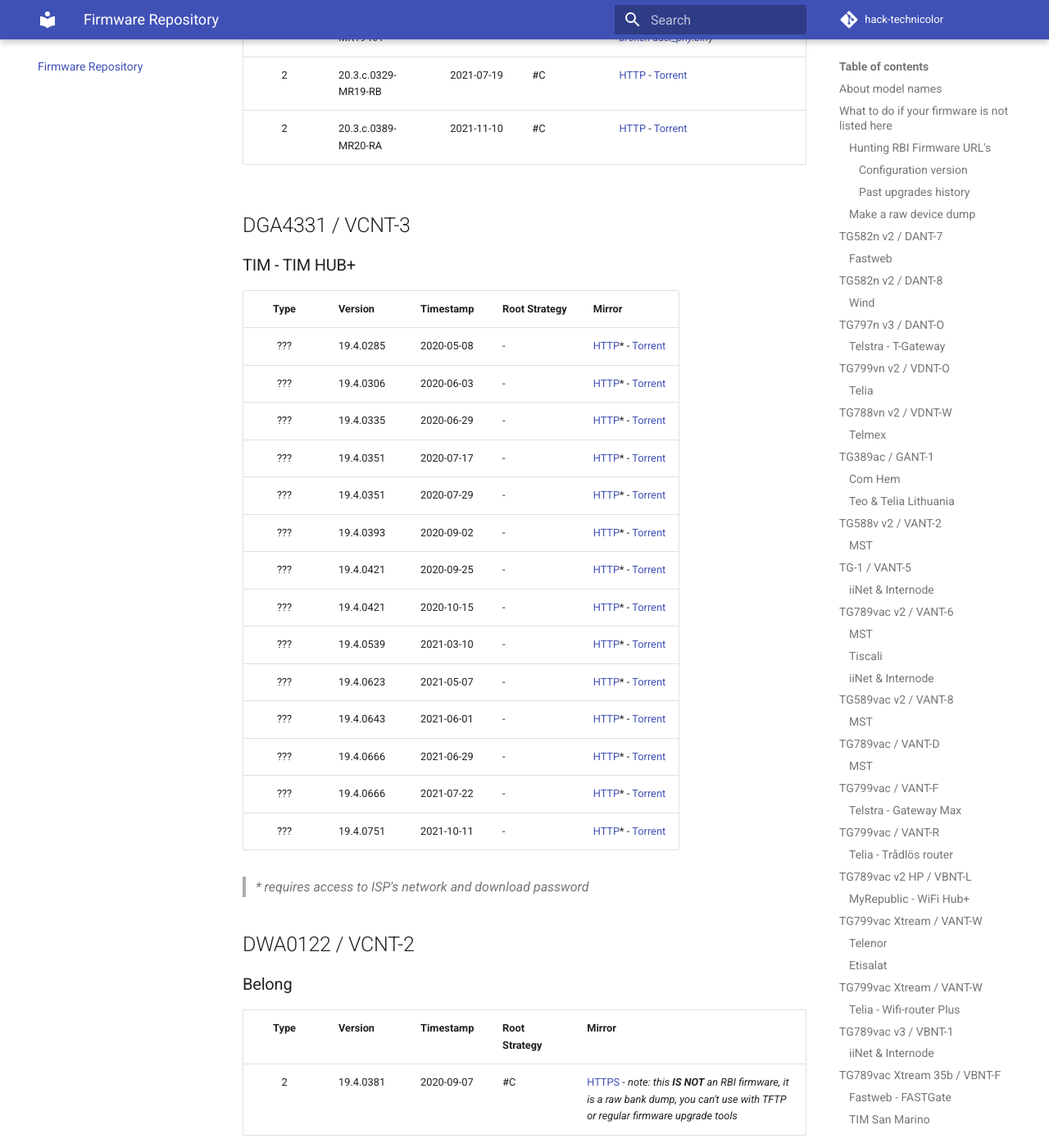
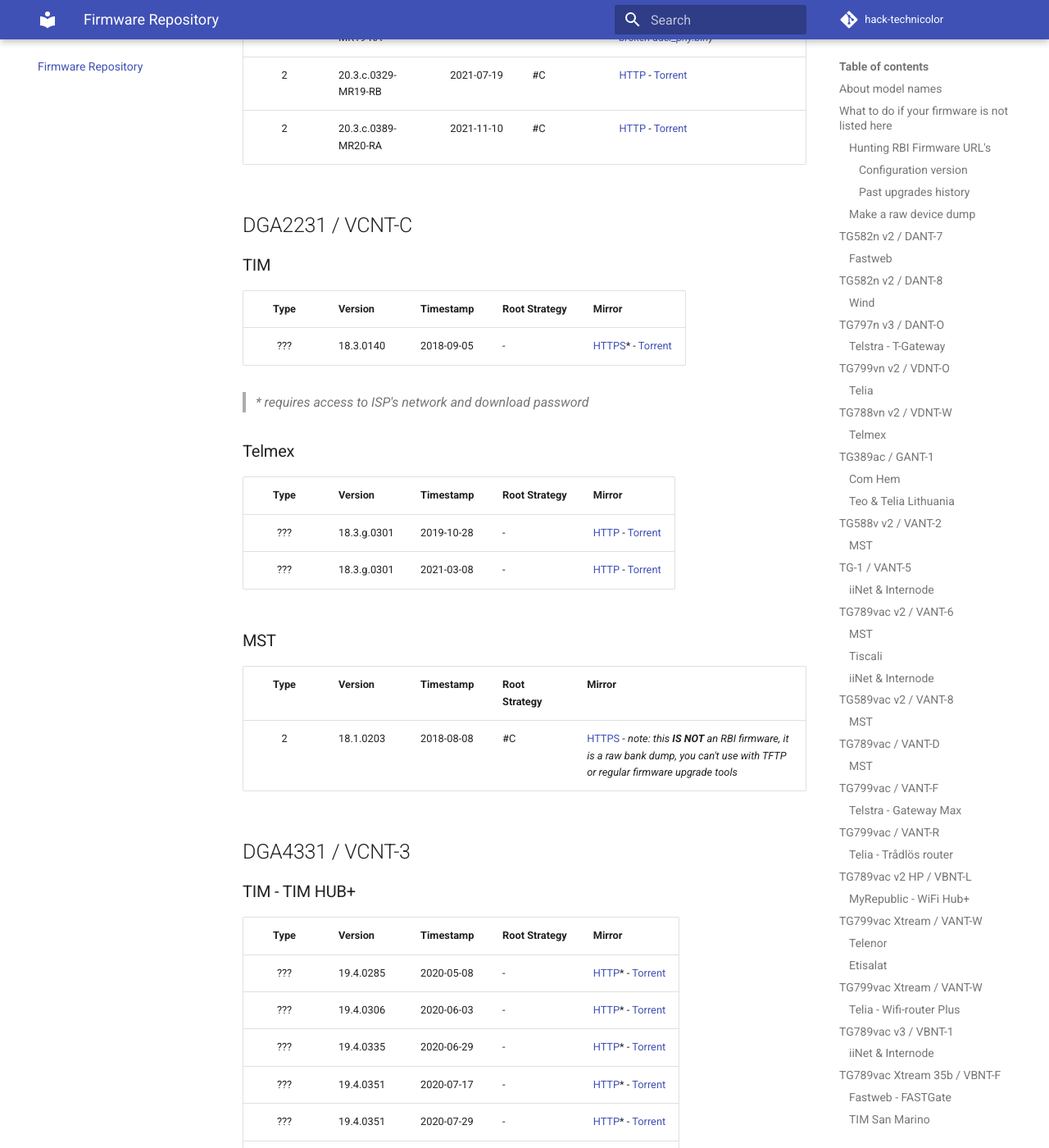
Before and after one commit to hack-technicolor/hack-technicolor, an MkDocs documentation site: the page built from docs/Repository.md, in a window 1280 px wide and 1400 px high, scrolled down 23610 px. Shown: the whole window at 82% size. Built offline with MkDocs 1.6.1 and Material for MkDocs 9.7.7, drawn with Linux system fonts in a browser that asks for light colours; comment, search, counter and statistics services are not loaded.

Commit message:
Add new device DGA2231 (VCNT-C) from various ISP (#203)
* Add support for VCNT-C

* Update Repository.md

```diff
--- a/docs/Repository.md
+++ b/docs/Repository.md
@@ -612,6 +612,31 @@
 | 2      | 20.3.c.0329-MR19-RB  | 2021-07-19 | #C            | [HTTP](http://fwstore.bdms.telstra.net/Technicolor_vcnt-a_20.3.c.0329-MR19-RB/vcnt-a_20.3.c.0329-MR19-RB.rbi) - [Torrent](https://github.com/hack-technicolor/hack-technicolor/blob/master/torrents/vcnt-a/vcnt-a_20.3.c.0329-MR19-RB.rbi.torrent?raw=true) |
 | 2      | 20.3.c.0389-MR20-RA  | 2021-11-10 | #C            | [HTTP](http://fwstore.bdms.telstra.net/Technicolor_vcnt-a_20.3.c.0389-MR20-RA/vcnt-a_20.3.c.0389-MR20-RA.rbi) - [Torrent](https://github.com/hack-technicolor/hack-technicolor/blob/master/torrents/vcnt-a/vcnt-a_20.3.c.0389-MR20-RA.rbi.torrent?raw=true) |
 
+## DGA2231 / VCNT-C
+
+### TIM
+
+| Type   | Version            | Timestamp  | Root Strategy | Mirror |
+|:------:|:-------------------|:-----------|:--------------|:-------|
+| ???    | 18.3.0140          | 2018-09-05 | -             | [HTTPS](https://fw.regman-tl.interbusiness.it:11443/Firmware/TR069/AGThomson/AGTSA_1.0.0_001_CLOSED.rbi)* - [Torrent](https://github.com/hack-technicolor/hack-technicolor/blob/master/torrents/vcnt-c/AGTSA_1.0.0_001_CLOSED.rbi.torrent?raw=true) |
+
+> *\* requires access to ISP's network and download password*
+
+### Telmex
+
+| Type   | Version            | Timestamp  | Root Strategy | Mirror |
+|:------:|:-------------------|:-----------|:--------------|:-------|
+| ???    | 18.3.g.0301        | 2019-10-28 | -             | [HTTP](http://gateway.telmex.com/test/DGA2231_18.3.G.0301/DGA2231_vcnt-c_18.3.g.0301-official.rbi) - [Torrent](https://github.com/hack-technicolor/hack-technicolor/blob/master/torrents/vcnt-c/DGA2231_vcnt-c_18.3.g.0301-official.rbi.torrent?raw=true) |
+| ???    | 18.3.g.0301        | 2021-03-08 | -             | [HTTP](http://gateway.telmex.com/Pruebas_Technicolor_DGA2231/vcnt-c_DGA2231TMX_18.3.g.0301v3_ff8f20c8.rbi) - [Torrent](https://github.com/hack-technicolor/hack-technicolor/blob/master/torrents/vcnt-c/vcnt-c_DGA2231TMX_18.3.g.0301v3_ff8f20c8.rbi.torrent?raw=true) |
+
+### MST
+
+| Type   | Version                 | Timestamp  | Root Strategy | Mirror |
+|:------:|:------------------------|:-----------|:--------------|:-------|
+| 2      | 18.1.0203               | 2018-08-08 | #C            | [HTTPS](https://github.com/hack-technicolor/tch-bank-dumps/raw/master/vcnt-c/mst-vcnt-c_18.1.0203-1641038-bank_dump.xz) - *note: this **IS NOT** an RBI firmware, it is a raw bank dump, you can't use with TFTP or regular firmware upgrade tools* |
+
+
+
 ## DGA4331 / VCNT-3
 
 ### TIM - TIM HUB+
```
Also changed, not shown: 4 other files.
